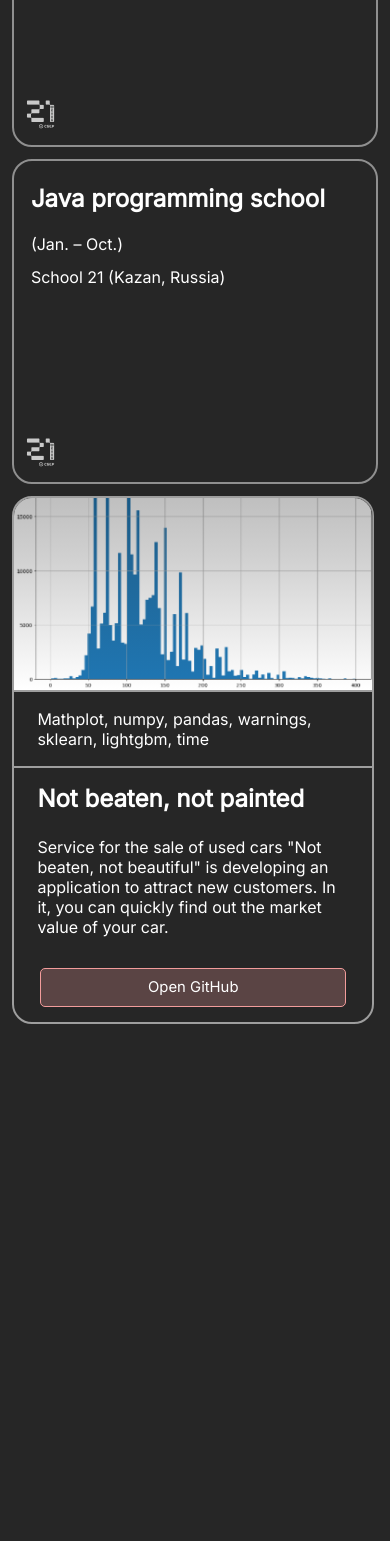
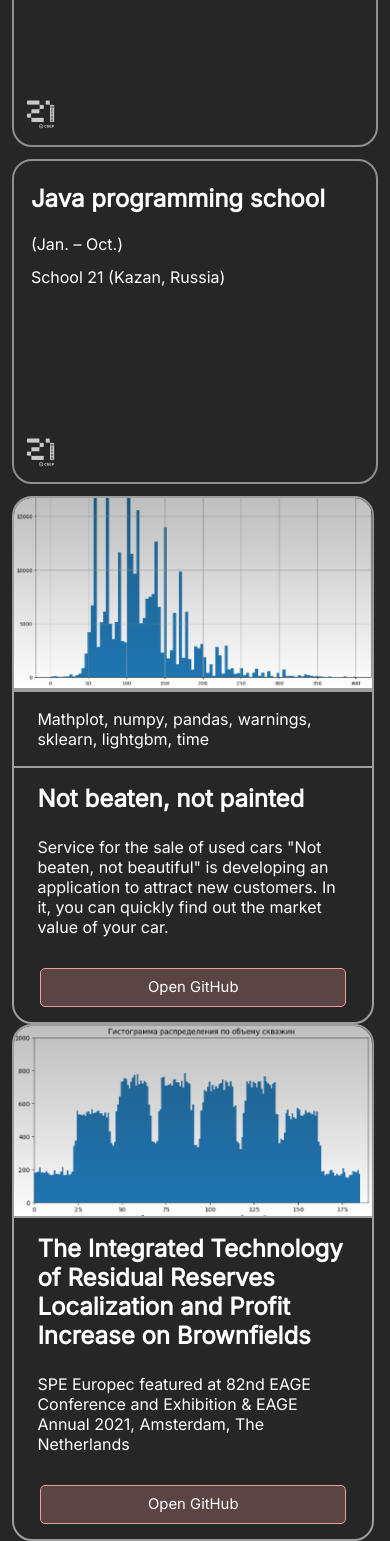
Before and after one commit to POloznikovKonstantin/IldarFarkhutdinov.github.io, a React (Create React App) app in the folder lend/: page / in a window 390 px wide. Shown: the part 6183-7724 px from the top of the page. Before the commit the page ends 7207 px from the top, so only its background shows below. Built offline with nearby package versions, Linux system fonts and the light colour scheme.

Commit message:
edd cardPublication

```diff
--- a/lend/src/App.tsx
+++ b/lend/src/App.tsx
@@ -6,6 +6,8 @@ import {Profile} from "./components/Profile/Profile";
 import {Experience} from "./components/Experience/Experience";
 import {Eduction} from "./components/Education/Eduction";
 import {Projects} from "./components/Projects/Projects";
+import { CardPublication } from './components/UI/Card/CardPublication/CardPublication';
+import { GraphLocationForSplit } from './assets';
 export const App: FC = () => {
     const {i18n} = useTranslation();
     const [lng, setLng] = useState<string>();
@@ -27,6 +29,8 @@ export const App: FC = () => {
             <Experience/>
             <Eduction/>
             <Projects/>
+
+            <CardPublication NameHeader='Components.UI.Card.publication.item1.header' Description='Components.UI.Card.publication.item1.description' ImgLink={GraphLocationForSplit} Link='/#' />
         </main>
     )
 }
--- /dev/null
+++ b/lend/src/components/UI/Card/CardPublication/CardPublication.css
@@ -0,0 +1,106 @@
+.card-bg{
+    position: relative;
+    width: calc(390/1920 * 100vw);
+    border-radius: 20px;
+    border: 2px solid #9E9E9E;
+    background: #262626;
+}
+
+.card-image{
+    z-index: -1;
+    width: calc(386/1920 * 100vw);
+    height: calc(207/1920 * 100vw);
+    border-bottom: 2px solid #9E9E9E;
+    border-radius: 18px 18px 0px 0px;
+}
+
+.card-image-gradient {
+    position: absolute;
+    width: calc(386/1920 * 100vw);
+    height: calc(207/1920 * 100vw);
+    border-radius: 18px 18px 0px 0px;
+    background: linear-gradient(180deg, rgba(0, 0, 0, 0.25) 0%, rgba(36, 36, 36, 0.21) 31.25%, rgba(217, 217, 217, 0.00) 100%);
+}
+
+.card-description {
+    padding: calc(18 / 1920 * 100vw) calc(25 / 1920 * 100vw);
+}
+
+.card-header-text {
+    margin-bottom: calc(25/1920 * 100vw);
+    word-break:keep-all;
+}
+
+.card-description-text {
+    word-break:keep-all;
+}
+.card-footer {
+    display: flex;
+    justify-content: center;
+    margin: calc(16 / 1920 * 100vw);
+}
+
+@media (max-width: 820px){
+    .card-bg{
+        width: calc(390/640 * 100vw);
+    }
+    .card-image{
+        width: calc(386/640 * 100vw);
+        height: calc(207/640 * 100vw);
+    }
+
+    .card-description{
+        padding: calc(18 / 640 * 100vw) calc(25 / 640 * 100vw);
+    }
+
+    .card-header-text {
+        margin-bottom: calc(25/640 * 100vw);
+    }
+
+    .card-button{
+        width: calc(335/640 * 100vw);
+        height: calc(37/640 * 100vw);
+    }
+
+    .card-image-gradient {
+        width: calc(386/640 * 100vw);
+        height: calc(207/640 * 100vw);
+    }
+
+    .card-footer {
+        margin-top: calc(16/640 * 100vw);
+        margin-bottom: calc(16/640 * 100vw);
+    }
+}
+
+@media (max-width: 420px){
+    .card-bg{
+        width: calc(390/420 * 100vw);
+    }
+    .card-image{
+        width: calc(386/420 * 100vw);
+        height: calc(207/420 * 100vw);
+    }
+    .card-description{
+        padding: calc(18 / 420 * 100vw) calc(25 / 420 * 100vw);
+    }
+
+    .card-header-text {
+        margin-bottom: calc(25/420 * 100vw);
+    }
+
+    .card-button{
+        width: calc(335/420 * 100vw);
+        height: calc(37/420 * 100vw);
+    }
+
+    .card-image-gradient {
+        width: calc(386/420 * 100vw);
+        height: calc(207/420 * 100vw);
+    }
+
+    .card-footer {
+        margin-top: calc(16/420 * 100vw);
+        margin-bottom: calc(16/420 * 100vw);
+    }
+}
--- /dev/null
+++ b/lend/src/components/UI/Card/CardPublication/CardPublication.tsx
@@ -0,0 +1,31 @@
+import React, {FC} from "react";
+import { MainLink } from '../../Links/MainLinks/MainLink';
+import './CardPublication.css';
+import { useTranslation } from 'react-i18next';
+
+interface ICardPublication {
+    NameHeader:string;
+    Description:string;
+    ImgLink:string;
+    Link:string;
+}
+
+export const CardPublication:FC<ICardPublication> = ({NameHeader, Description, ImgLink, Link}) => {
+    const {t} = useTranslation();
+
+    return(
+        <div className="card-bg">
+            <div className="card-image-gradient"></div>
+            <img className="card-image" src={ImgLink}/>
+            <div className="card-description">
+                <h3 className="subtitle-text card-header-text">{t(NameHeader)}</h3>
+                <p className="paragraph-text card-description-text">{t(Description)}</p>
+            </div>
+            <div className="card-footer">
+                <MainLink href={Link}>
+                    Components.UI.Buttons.MainButtons.OpenGitHub
+                </MainLink>
+            </div>
+        </div>
+    )
+}
--- a/lend/src/locales/en.json
+++ b/lend/src/locales/en.json
@@ -94,6 +94,32 @@
             "subtitle": "School 21 (Kazan, Russia)"
           }
         },
+        "publication": {
+          "item1":{
+            "header":"The Integrated Technology of Residual Reserves Localization and Profit Increase on Brownfields",
+            "description":"SPE Europec featured at 82nd EAGE Conference and Exhibition & EAGE Annual 2021, Amsterdam, The Netherlands"
+          },
+          "item2":{
+            "header":"Production Performance Analysis of Volga-Ural Mature Waterflood with PRIME Diagnostic Metrics",
+            "description":"Presentation at the Russian Oil and Gas Technology Conference SPE, which took place virtually on October 12-15, 2021."
+          },
+          "item3":{
+            "header":"Application of rhe controlled radial drilling technology in the tournaisian reservoir at PJSC \"Tatneft\"",
+            "description":"In October 2020, PJSC Tatneft carried out pilot work on drilling radial channels with subsequent acidizing at the Novo-Elkhovskoye field"
+          },
+          "item4":{
+            "header":"Discovery of New Geological Features of Botuobinskii Formation by Means of Remote Multilayer Mapping Technology",
+            "description":"At the end of 2016 LLC “Taas-Yuryakh Neftegazodobycha” (OC “Rosneft”) and Schlumberger successfully performed the pilot project of horizontal wells drilling with the new multilayer bed boundary mapping while drilling technology at the Srednebotuobinskoe oil and gas condensate field."
+          },
+          "item5":{
+            "header":"Field analysis of the late stage of waterflooding of the Volga-Ural oil basin field using Prime diagnostic metrics",
+            "description":"SPE Russian Petroleum Technology Conference 12 - 14 Oct 2020 Technopark Skolkovo Moscow, Russia"
+          },
+          "item6":{
+            "header":"Localization and development of residual oil reserves using geochemical studies based on neural network algorithms",
+            "description":"At the late stage of field development, residual oil reserves undergo a significant change from mobile to slow-moving and immobile. These reserves are mainly located in technogenically altered, washed out during operation, layers and areas of deposits."
+          }
+        },
         "itProjects":{
           "item1":{
             "header":"Not beaten, not painted",
--- a/lend/src/locales/ru.json
+++ b/lend/src/locales/ru.json
@@ -94,6 +94,32 @@
             "subtitle": "Школа 21 (Казань, Россия)"
           }
         },
+        "publication": {
+          "item1":{
+            "header":"Комплексная технология локализации остаточных запасов и увеличения прибыли на зрелых месторождениях",
+            "description":"SPE Europec представлен на 82-й конференции и выставке EAGE и ежегодном мероприятии EAGE 2021, Амстердам, Нидерланды"
+          },
+          "item2":{
+            "header":"Анализ эффективности добычи Волго-Уральского зрелого заводнения с использованием диагностических показателей PRIME",
+            "description":"Презентация на Российской нефтегазовой технологической конференции SPE, которая прошла виртуально 12-15 октября 2021 г."
+          },
+          "item3":{
+            "header":"Применение технологии контролируемого радиального бурения на турнейской залежи ПАО \"Татнефть\"",
+            "description":"В октябре 2020 года ПАО «Татнефть» провело опытно-промышленные работы по бурению радиальных каналов с последующей кислотной обработкой на Ново-Елховском месторождении."
+          },
+          "item4":{
+            "header":"Открытие новых геологических особенностей ботуобинской свиты с помощью технологии дистанционного многослойного картирования",
+            "description":"В конце 2016 года ООО «Таас-Юрях Нефтегазодобыча» (НК «Роснефть») и Schlumberger успешно выполнили пилотный проект по бурению горизонтальных скважин с новой многопластовой картографией границ пласта при технологии бурения на Среднеботуобинском нефтегазоконденсатном месторождении."
+          },
+          "item5":{
+            "header":"Промысловый анализ поздней стадии заводнения месторождения ВолгоУральского нефтяного бассейна с помощью диагностических метрик Прайм",
+            "description":"Российская нефтегазовая технологическая конференция SPE 12–14 октября 2020 г. Технопарк Сколково Москва, Россия"
+          },
+          "item6":{
+            "header":"Локализация и разработка остаточных запасов нефти с использованием геохимических исследований на основе нейросетевых алгоритмов",
+            "description":"На поздней стадии разработки месторождений остаточные запасы нефти претерпевают существенное изменение от подвижных до малоподвижных и неподвижных. Эти запасы в основном находятся в техногенно измененных, промытых в процессе эксплуатации, пластах и участках залежей."
+          }
+        },
         "itProjects":{
           "item1":{
             "header":"Не бит, не крашен",
```
